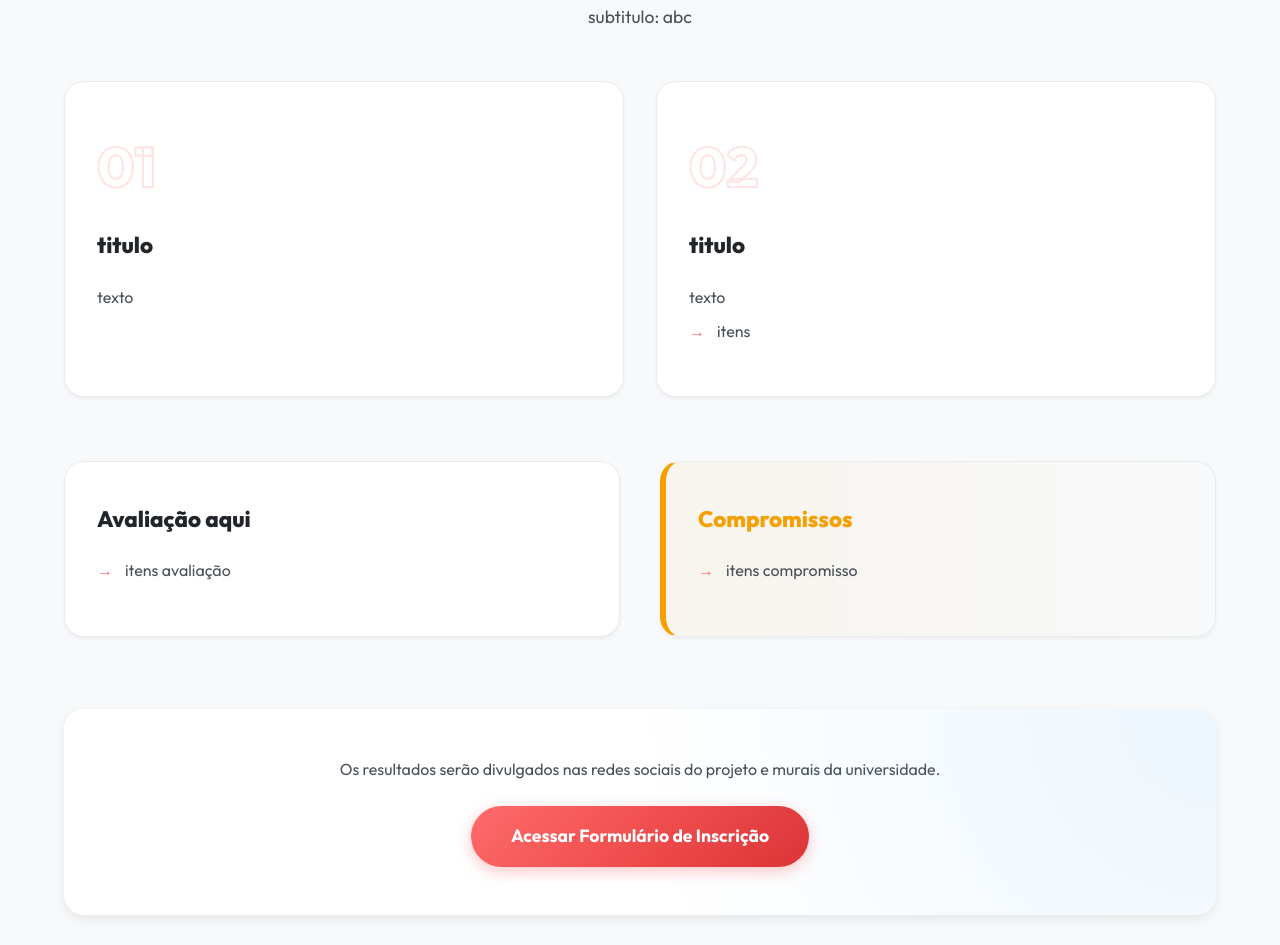
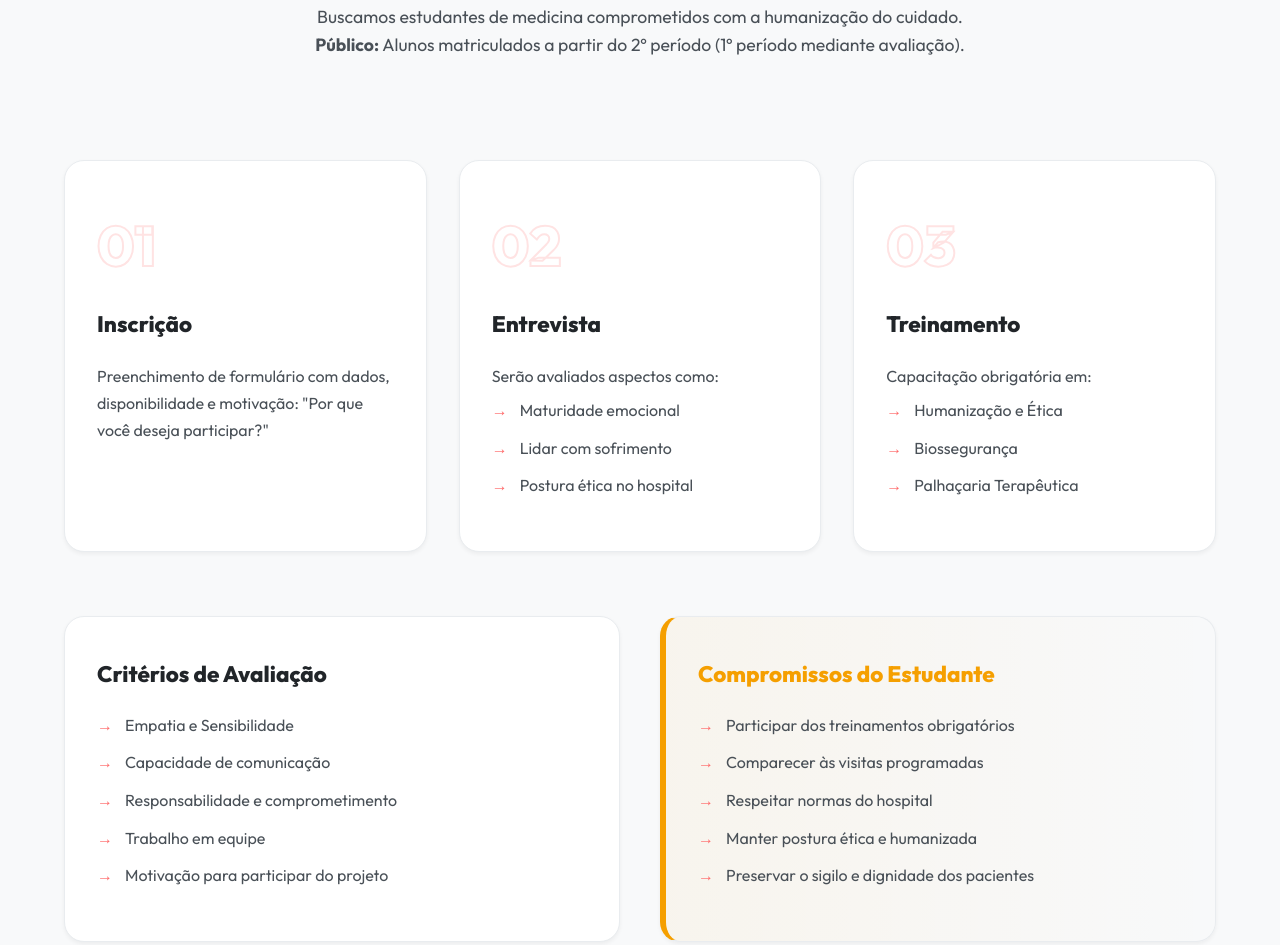
Before and after one commit to andreyrv18/Operacao-Corujinha, a plain HTML site: page secoes/juntese.html in a window 1280 px wide. Shown: the part 187-1132 px from the top of the page. Drawn offline with Linux system fonts and the light colour scheme.

Commit message:
feat: formas de se juntar a operação corujinha e critérios de avaliação

```diff
--- a/secoes/juntese.html
+++ b/secoes/juntese.html
@@ -13,26 +13,50 @@
         <div class="container">
             <h2 class="section-title">Junte-se à Operação Corujinha</h2>
             <p class="section-subtitle">
-                subtitulo: abc
+                Buscamos estudantes de medicina comprometidos com a humanização do cuidado.
+
                 </br>
+                <strong>Público:</strong> Alunos matriculados a partir do 2º período (1º período mediante avaliação).
 
             </p>
-
+            </br> </br>
             <div class="grid-3">
                 <div class="card">
                     <span class="step-number">01</span>
-                    <h3 class="card-title">titulo</h3>
+                    <h3 class="card-title">Inscrição</h3>
                     <p class="step-text">
-                        texto
+                        Preenchimento de formulário com dados, disponibilidade e motivação:
+                        "Por que você deseja participar?"
                     </p>
                 </div>
 
                 <div class="card">
                     <span class="step-number">02</span>
-                    <h3 class="card-title">titulo</h3>
-                    <p class="step-text mb-2">texto</p>
+                    <h3 class="card-title">Entrevista</h3>
+                    <p class="step-text mb-2">Serão avaliados aspectos como:
+                    </p>
                     <ul class="list-disc">
-                        <li>itens</li>
+                        <li>Maturidade emocional</li>
+                        <li>Lidar com sofrimento
+                        </li>
+                        <li>Postura ética no hospital
+                        </li>
+                    </ul>
+                </div>
+                <div class="card">
+                    <span class="step-number">03</span>
+                    <h3 class="card-title">Treinamento</h3>
+                    <p class="step-text mb-2">Capacitação obrigatória em:
+
+                    </p>
+
+                    <ul class="list-disc">
+                        <li>Humanização e Ética
+                        </li>
+                        <li>Biossegurança
+                        </li>
+                        <li>Palhaçaria Terapêutica
+                        </li>
                     </ul>
                 </div>
 
@@ -41,15 +65,36 @@
 
             <div class="grid-2" style="margin-top: 64px;">
                 <div class="card">
-                    <h3 class="card-title text-brand">Avaliação aqui</h3>
+                    <h3 class="card-title text-brand">Critérios de Avaliação
+                    </h3>
                     <ul class="list-disc">
-                        <li>itens avaliação</li>
+                        <li>Empatia e Sensibilidade
+                        </li>
+                        <li>Capacidade de comunicação
+                        </li>
+                        <li>Responsabilidade e comprometimento
+                        </li>
+                        <li>Trabalho em equipe
+                        </li>
+                        <li>Motivação para participar do projeto
+                        </li>
+
                     </ul>
                 </div>
                 <div class="card card-warning">
-                    <h3 class="card-title">Compromissos</h3>
+                    <h3 class="card-title">Compromissos do Estudante
+                    </h3>
                     <ul class="list-disc">
-                        <li>itens compromisso</li>
+                        <li>Participar dos treinamentos obrigatórios
+                        </li>
+                        <li>Comparecer às visitas programadas
+                        </li>
+                        <li>Respeitar normas do hospital
+                        </li>
+                        <li>Manter postura ética e humanizada
+                        </li>
+                        <li>Preservar o sigilo e dignidade dos pacientes
+                        </li>
 
                     </ul>
                 </div>
```
